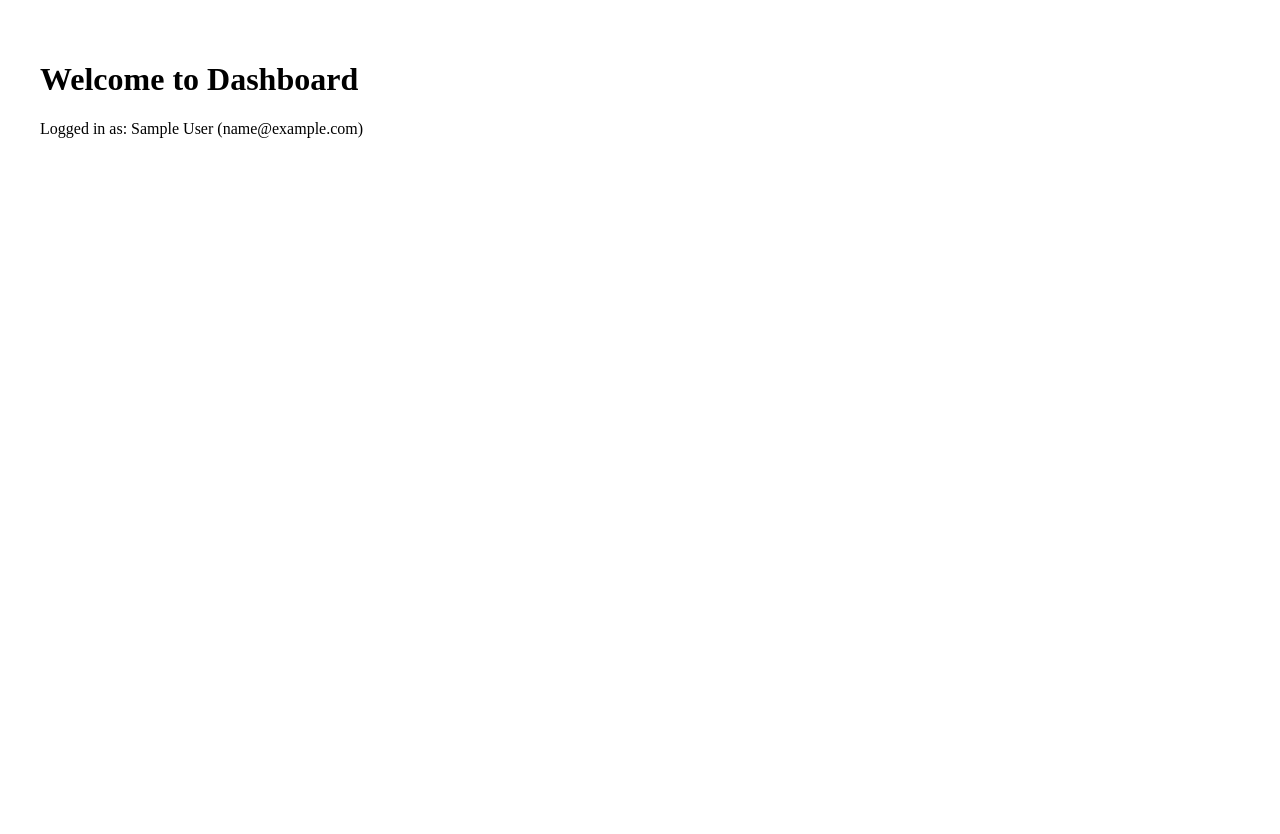
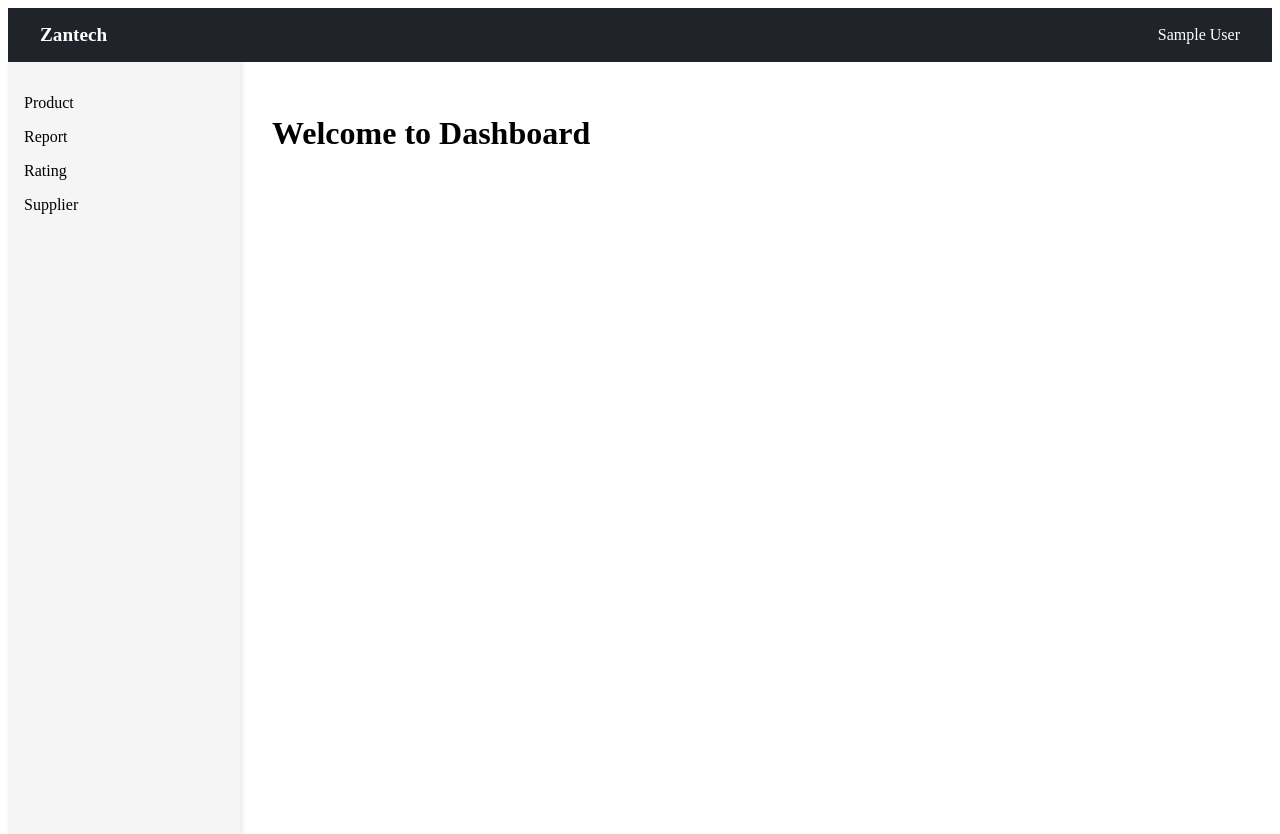
Before and after one commit to Nakib00/zantechDashboardReact, a React (Vite) app: page /dashboard in a window 1280 px wide. Before the commit the page ends 808 px from the top, so only its background shows below. Built offline with nearby package versions, Linux system fonts and the light colour scheme; sample sign-in values are in the browser's storage.

Commit message:
add topbar and sidebar

```diff
--- a/src/components/Dashboard.jsx
+++ b/src/components/Dashboard.jsx
@@ -1,14 +1,27 @@
 import React from "react";
+import Topbar from "./Layout/Topbar";
+import Sidebar from "./Layout/Sidebar";
+import "../styles/Dashboard.css";
 
 const Dashboard = () => {
   const user = JSON.parse(localStorage.getItem("user"));
 
+  const handleLogout = () => {
+    localStorage.removeItem("user");
+    localStorage.removeItem("token");
+    window.location.href = "/";
+  };
+
   return (
-    <div style={{ padding: "2rem" }}>
-      <h1>Welcome to Dashboard</h1>
-      <p>
-        Logged in as: {user?.name} ({user?.email})
-      </p>
+    <div className="dashboard-container">
+      <Topbar user={user} onLogout={handleLogout} />
+      <div className="main-content">
+        <Sidebar />
+        <div className="dashboard-body">
+          <h1>Welcome to Dashboard</h1>
+
+        </div>
+      </div>
     </div>
   );
 };
--- /dev/null
+++ b/src/components/Layout/Sidebar.jsx
@@ -0,0 +1,17 @@
+import React from "react";
+import "../../styles/Sidebar.css";
+
+const Sidebar = () => {
+  return (
+    <div className="sidebar">
+      <ul>
+        <li>Product</li>
+        <li>Report</li>
+        <li>Rating</li>
+        <li>Supplier</li>
+      </ul>
+    </div>
+  );
+};
+
+export default Sidebar;
--- /dev/null
+++ b/src/components/Layout/Topbar.jsx
@@ -0,0 +1,29 @@
+import React, { useState } from "react";
+import "../../styles/Topbar.css";
+
+const Topbar = ({ user, onLogout }) => {
+  const [dropdownOpen, setDropdownOpen] = useState(false);
+
+  return (
+    <div className="topbar">
+      <div className="project-name">Zantech</div>
+
+      <div
+        className="user-section"
+        onClick={() => setDropdownOpen(!dropdownOpen)}
+      >
+        {user?.name}
+        {dropdownOpen && (
+          <div className="dropdown">
+            <div className="dropdown-item">Profile</div>
+            <div className="dropdown-item" onClick={onLogout}>
+              Logout
+            </div>
+          </div>
+        )}
+      </div>
+    </div>
+  );
+};
+
+export default Topbar;
--- /dev/null
+++ b/src/styles/Dashboard.css
@@ -0,0 +1,15 @@
+.dashboard-container {
+    display: flex;
+    flex-direction: column;
+    height: 100vh;
+  }
+
+  .main-content {
+    display: flex;
+    height: 100%;
+  }
+
+  .dashboard-body {
+    flex-grow: 1;
+    padding: 2rem;
+  }
--- /dev/null
+++ b/src/styles/Sidebar.css
@@ -0,0 +1,21 @@
+.sidebar {
+    width: 200px;
+    background-color: #f5f5f5;
+    height: calc(100vh - 60px);
+    padding: 1rem;
+    box-shadow: 2px 0 5px rgba(0,0,0,0.1);
+  }
+
+  .sidebar ul {
+    list-style: none;
+    padding: 0;
+  }
+
+  .sidebar li {
+    margin: 1rem 0;
+    cursor: pointer;
+  }
+
+  .sidebar li:hover {
+    color: #007bff;
+  }
--- /dev/null
+++ b/src/styles/Topbar.css
@@ -0,0 +1,40 @@
+.topbar {
+    display: flex;
+    justify-content: space-between;
+    align-items: center;
+    background-color: #20232a;
+    color: white;
+    padding: 1rem 2rem;
+    position: relative;
+  }
+
+  .project-name {
+    font-size: 1.2rem;
+    font-weight: bold;
+  }
+
+  .user-section {
+    position: relative;
+    cursor: pointer;
+  }
+
+  .dropdown {
+    position: absolute;
+    right: 0;
+    top: 60px;
+    background-color: white;
+    border: 1px solid #ccc;
+    color: black;
+    min-width: 150px;
+    box-shadow: 0 2px 8px rgba(0,0,0,0.2);
+    z-index: 10;
+  }
+
+  .dropdown-item {
+    padding: 10px;
+    cursor: pointer;
+  }
+
+  .dropdown-item:hover {
+    background-color: #f0f0f0;
+  }
```
